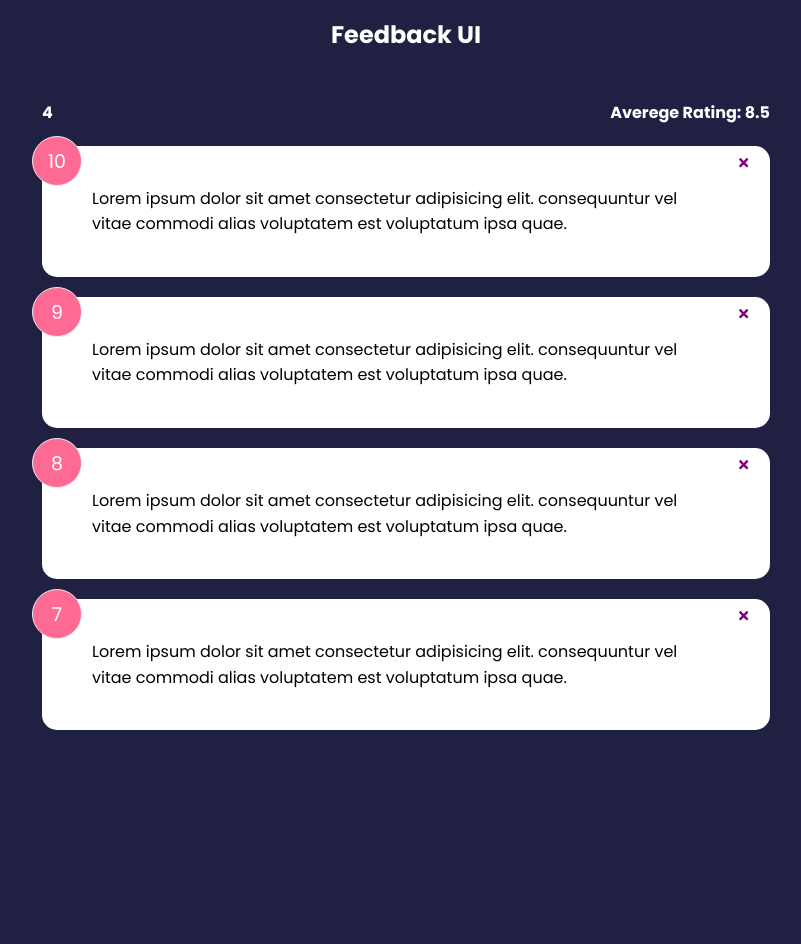
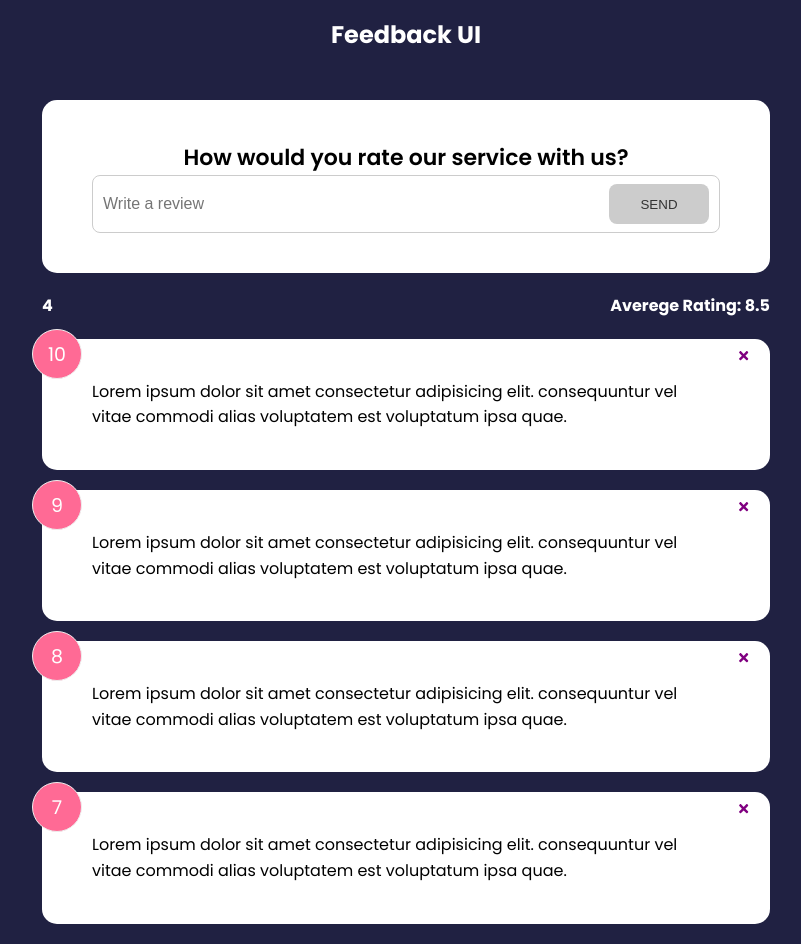
Before and after one commit to bmmukhridin/React-Course, a React (Create React App) app: page / in a window 1280 px wide. Shown: the whole page, without its empty margins (234-1035 px from the left). Before the commit the page ends 800 px from the top, so only its background shows below. Built offline with nearby package versions, Linux system fonts and the light colour scheme.

Commit message:
Form-Submission

```diff
--- /dev/null
+++ b/componets/Shared/Button.jsx
@@ -0,0 +1,24 @@
+import PropTypes from "prop-types";
+
+function Button({ children, version, type, isDisabled }) {
+  return (
+    <button type={type} disabled={isDisabled} className={`btn btn-${version}`}>
+      {children}
+    </button>
+  );
+}
+
+Button.defaultProps = {
+  version: "primary",
+  type: "button",
+  isDisabled: false
+};
+
+Button.prototype = {
+  children: PropTypes.node.isRequired,
+  version: PropTypes.string,
+  type: PropTypes.string,
+  isDisabled: PropTypes.bool
+};
+
+export default Button;
--- /dev/null
+++ b/componets/Shared/FeedbackForm.jsx
@@ -0,0 +1,45 @@
+import { useState } from "react";
+import Card from "./Card";
+import Button from "./Button";
+
+function FeedbackForm() {
+  const [text, setText] = useState("");
+  const [btnDisabled, setbtnDisabled] = useState(true);
+  const [message, setMessage] = useState("");
+
+  const handleTextChange = function (e) {
+    if (text === "") {
+      setMessage(null);
+      setbtnDisabled(true);
+    } else if (text !== "" && text.trim().length <= 10) {
+      setMessage("Text must be at least 10 character");
+      setbtnDisabled(true);
+    } else {
+      setMessage(null);
+      setbtnDisabled(false);
+    }
+    setText(e.target.value);
+  };
+
+  return (
+    <Card>
+      <form>
+        <h2>How would you rate our service with us?</h2>
+        <div className="input-group">
+          <input
+            onChange={handleTextChange}
+            type="text"
+            placeholder="Write a review"
+            value={text}
+          ></input>
+          <Button type="submit" isDisabled={btnDisabled}>
+            SEND
+          </Button>
+        </div>
+        {message && <div className="message">{message}</div>}
+      </form>
+    </Card>
+  );
+}
+
+export default FeedbackForm;
--- a/package.json
+++ b/package.json
@@ -8,6 +8,7 @@
   ],
   "main": "src/index.js",
   "dependencies": {
+    "prop-types": "15.8.1",
     "react": "18.0.0",
     "react-dom": "18.0.0",
     "react-icons": "4.4.0",
--- a/src/App.js
+++ b/src/App.js
@@ -4,7 +4,7 @@
 import FeedbackList from "../componets/FeedbackList";
 import FeedbackData from "../componets/feedbackData";
 import FeedbackStats from "../componets/FeedbackStats";
-
+import FeedbackForm from "../componets/Shared/FeedbackForm";
 export default function App() {
   const [feedback, setFeedback] = useState(FeedbackData);
   const deleteFeedback = (id) => {
@@ -16,7 +16,9 @@
   return (
     <>
       <Header text="Feedback UI" />
+
       <div className="container">
+        <FeedbackForm />
         <FeedbackStats feedback={feedback} />
         <FeedbackList feedback={feedback} handleDelete={deleteFeedback} />
       </div>
```
